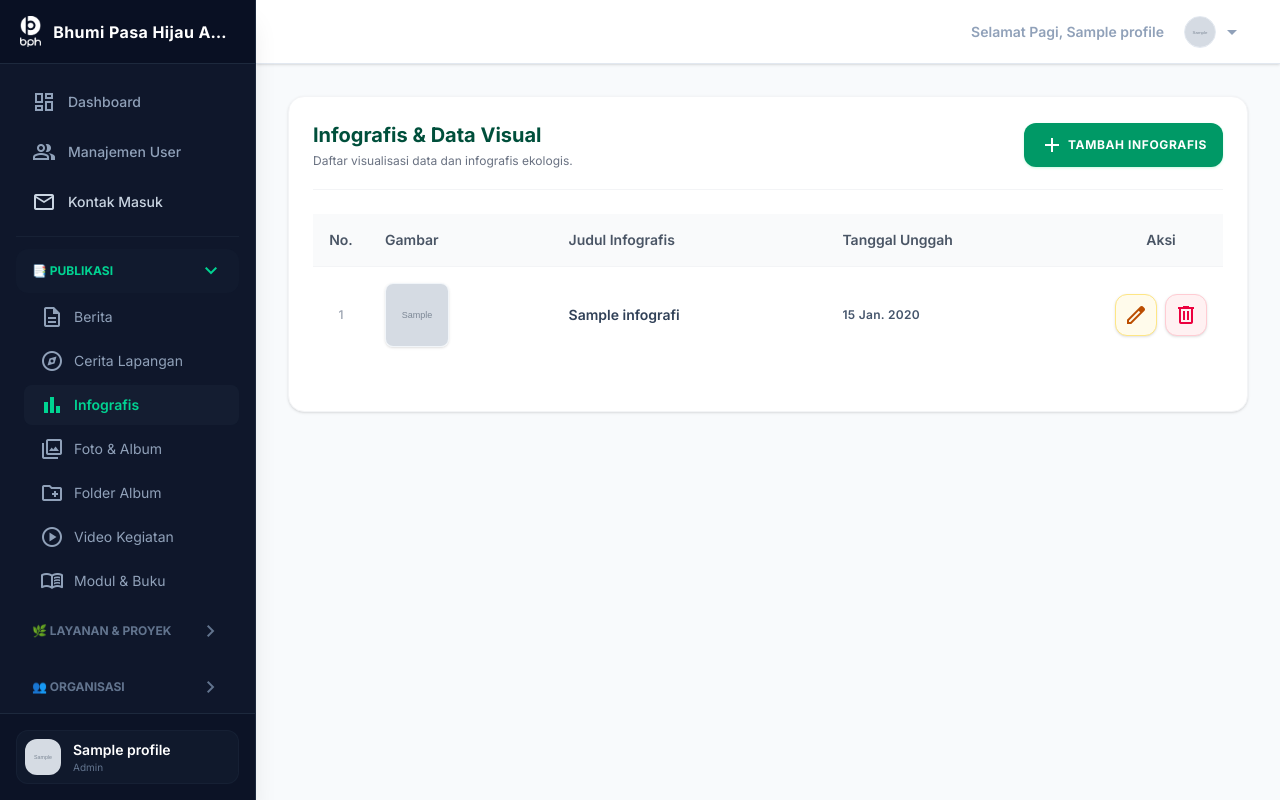
After one commit to ryansyah1661/bph-cp, a Django app: page /be/infografis/ in a window 1280 px wide. The commit adds this page. Run offline with Django 5.2, Linux system fonts and the light colour scheme; a user stored in the database is signed in; tables that the repository leaves empty hold one stand-in row (values such as "Sample post"); grey boxes marked "Sample" are stand-in pictures; parts of the project's set-up code (start-up, migrations or seed data) failed here and were passed over.

Commit message:
Add Infografis and Video models with CRUD functionality
- Created Infografis and Video models in models.py with necessary fields.
- Added corresponding views for listing, creating, updating, and deleting Infografis and Video.
- Updated urls.py to include routes for Infografis and Video management.
- Created templates for Infografis and Video forms and lists with appropriate styling and functionality.
- Implemented delete confirmation modals for both Infografis and Video.
- Updated base.html to accommodate new menu items for Infografis and Video.

```diff
--- a/core/templates/core/custom_admin/base.html
+++ b/core/templates/core/custom_admin/base.html
@@ -106,17 +106,20 @@
 
         <!-- PUBLIKASI MENU GROUP -->
         <div class="space-y-1 bph-menu-group-container">
-          <input type="checkbox" id="drop-publikasi" class="bph-dropdown-check" {% if 'article' in request.resolver_match.url_name or 'story' in request.resolver_match.url_name or 'gallery' in request.resolver_match.url_name or 'folder' in request.resolver_match.url_name %}checked{% endif %}>
-          <label for="drop-publikasi" class="bph-menu-toggle flex items-center justify-between w-full px-4 py-2.5 rounded-xl text-xs font-bold uppercase cursor-pointer hover:bg-slate-800 transition-all {% if 'article' in request.resolver_match.url_name or 'story' in request.resolver_match.url_name or 'gallery' in request.resolver_match.url_name or 'folder' in request.resolver_match.url_name %}text-emerald-400 bg-slate-800/20{% else %}text-slate-500{% endif %}">
+          <input type="checkbox" id="drop-publikasi" class="bph-dropdown-check" {% if 'article' in request.resolver_match.url_name or 'story' in request.resolver_match.url_name or 'gallery' in request.resolver_match.url_name or 'folder' in request.resolver_match.url_name or 'document' in request.resolver_match.url_name or 'infografis' in request.resolver_match.url_name or 'video' in request.resolver_match.url_name %}checked{% endif %}>
+          <label for="drop-publikasi" class="bph-menu-toggle flex items-center justify-between w-full px-4 py-2.5 rounded-xl text-xs font-bold uppercase cursor-pointer hover:bg-slate-800 transition-all {% if 'article' in request.resolver_match.url_name or 'story' in request.resolver_match.url_name or 'gallery' in request.resolver_match.url_name or 'folder' in request.resolver_match.url_name or 'document' in request.resolver_match.url_name or 'infografis' in request.resolver_match.url_name or 'video' in request.resolver_match.url_name %}text-emerald-400 bg-slate-800/20{% else %}text-slate-500{% endif %}">
             <span class="flex items-center gap-2.5 truncate">📑 Publikasi</span>
             <span class="material-symbols-outlined arrow-icon text-base flex-shrink-0">expand_more</span>
           </label>
 
           <ul class="bph-dropdown-content space-y-1 pl-2">
-            <li><a href="{% url 'article_list' %}" class="flex items-center gap-2.5 px-4 py-2 rounded-lg text-sm {% if 'article' in request.resolver_match.url_name %}text-emerald-400 bg-slate-800/40 font-semibold{% else %}text-slate-400 hover:text-slate-200{% endif %}"><span class="material-symbols-outlined text-lg">description</span> Artikel</a></li>
+            <li><a href="{% url 'article_list' %}" class="flex items-center gap-2.5 px-4 py-2 rounded-lg text-sm {% if 'article' in request.resolver_match.url_name %}text-emerald-400 bg-slate-800/40 font-semibold{% else %}text-slate-400 hover:text-slate-200{% endif %}"><span class="material-symbols-outlined text-lg">description</span> Berita</a></li>
             <li><a href="{% url 'story_list' %}" class="flex items-center gap-2.5 px-4 py-2 rounded-lg text-sm {% if 'story' in request.resolver_match.url_name %}text-emerald-400 bg-slate-800/40 font-semibold{% else %}text-slate-400 hover:text-slate-200{% endif %}"><span class="material-symbols-outlined text-lg">explore</span> Cerita Lapangan</a></li>
-            <li><a href="{% url 'gallery_admin_list' %}" class="flex items-center gap-2.5 px-4 py-2 rounded-lg text-sm {% if 'gallery' in request.resolver_match.url_name %}text-emerald-400 bg-slate-800/40 font-semibold{% else %}text-slate-400 hover:text-slate-200{% endif %}"><span class="material-symbols-outlined text-lg">collections</span> Galeri Foto</a></li>
+            <li><a href="{% url 'infografis_list' %}" class="flex items-center gap-2.5 px-4 py-2 rounded-lg text-sm {% if 'infografis' in request.resolver_match.url_name %}text-emerald-400 bg-slate-800/40 font-semibold{% else %}text-slate-400 hover:text-slate-200{% endif %}"><span class="material-symbols-outlined text-lg">bar_chart</span> Infografis</a></li>
+            <li><a href="{% url 'gallery_admin_list' %}" class="flex items-center gap-2.5 px-4 py-2 rounded-lg text-sm {% if 'gallery' in request.resolver_match.url_name %}text-emerald-400 bg-slate-800/40 font-semibold{% else %}text-slate-400 hover:text-slate-200{% endif %}"><span class="material-symbols-outlined text-lg">collections</span> Foto & Album</a></li>
             <li><a href="{% url 'folder_list' %}" class="flex items-center gap-2.5 px-4 py-2 rounded-lg text-sm {% if 'folder' in request.resolver_match.url_name %}text-emerald-400 bg-slate-800/40 font-semibold{% else %}text-slate-400 hover:text-slate-200{% endif %}"><span class="material-symbols-outlined text-lg">create_new_folder</span> Folder Album</a></li>
+            <li><a href="{% url 'video_list' %}" class="flex items-center gap-2.5 px-4 py-2 rounded-lg text-sm {% if 'video' in request.resolver_match.url_name %}text-emerald-400 bg-slate-800/40 font-semibold{% else %}text-slate-400 hover:text-slate-200{% endif %}"><span class="material-symbols-outlined text-lg">play_circle</span> Video Kegiatan</a></li>
+            <li><a href="{% url 'document_list' %}" class="flex items-center gap-2.5 px-4 py-2 rounded-lg text-sm {% if 'document' in request.resolver_match.url_name %}text-emerald-400 bg-slate-800/40 font-semibold{% else %}text-slate-400 hover:text-slate-200{% endif %}"><span class="material-symbols-outlined text-lg">menu_book</span> Modul & Buku</a></li>
           </ul>
         </div>
 
@@ -148,17 +151,7 @@
           </ul>
         </div>
 
-        <!-- UNDUHAN BERKAS MENU GROUP -->
-        <div class="space-y-1 mt-2 bph-menu-group-container">
-          <input type="checkbox" id="drop-unduhan" class="bph-dropdown-check" {% if 'document' in request.resolver_match.url_name %}checked{% endif %}>
-          <label for="drop-unduhan" class="bph-menu-toggle flex items-center justify-between w-full px-4 py-2.5 rounded-xl text-xs font-bold uppercase cursor-pointer hover:bg-slate-800 transition-all {% if 'document' in request.resolver_match.url_name %}text-emerald-400 bg-slate-800/20{% else %}text-slate-500{% endif %}">
-            <span class="flex items-center gap-2.5 truncate">📁 Unduhan Berkas</span>
-            <span class="material-symbols-outlined arrow-icon text-base flex-shrink-0">expand_more</span>
-          </label>
-          <ul class="bph-dropdown-content space-y-1 pl-2">
-            <li><a href="{% url 'document_list' %}" class="flex items-center gap-2.5 px-4 py-2 rounded-lg text-sm {% if 'document' in request.resolver_match.url_name %}text-emerald-400 bg-slate-800/40 font-semibold{% else %}text-slate-400 hover:text-slate-200{% endif %}"><span class="material-symbols-outlined text-lg">folder_open</span> Modul Dokumentasi</a></li>
-          </ul>
-        </div>
+
       </nav>
 
       <!-- FOOTER SIDEBAR PROFILE -->
--- /dev/null
+++ b/core/templates/core/custom_admin/infografis/infografis_list.html
@@ -0,0 +1,153 @@
+{% extends "core/custom_admin/base.html" %}
+
+{% block admin_content %}
+<style>
+  .bph-modal-overlay {
+    position: fixed;
+    top: 0;
+    left: 0;
+    width: 100%;
+    height: 100%;
+    background-color: rgba(15, 23, 42, 0.4);
+    backdrop-filter: blur(4px);
+    display: flex;
+    align-items: center;
+    justify-content: center;
+    z-index: 9999;
+    opacity: 0;
+    pointer-events: none;
+    transition: opacity 0.2s ease-in-out;
+  }
+
+  .bph-modal-overlay.active {
+    opacity: 1;
+    pointer-events: auto;
+  }
+
+  .bph-modal-overlay.active > div {
+    transform: scale(1);
+  }
+</style>
+
+<div class="bg-white p-6 rounded-2xl border border-gray-100 shadow-sm space-y-6">
+
+  <div class="flex justify-between items-center border-b border-gray-100 pb-5">
+    <div>
+      <h2 class="text-xl font-bold text-emerald-900">Infografis & Data Visual</h2>
+      <p class="text-xs text-gray-500 mt-1">Daftar visualisasi data dan infografis ekologis.</p>
+    </div>
+    <a href="{% url 'infografis_create' %}" class="bg-emerald-600 hover:bg-emerald-700 text-white text-xs font-bold px-4 py-2.5 rounded-xl uppercase tracking-wider transition flex items-center gap-1 shadow-sm shadow-emerald-100" style="text-decoration: none;">
+      <span class="material-symbols-outlined text-sm">add</span> Tambah Infografis
+    </a>
+  </div>
+
+  <div class="overflow-x-auto w-full">
+    <table class="w-full text-left border-collapse text-sm table-auto">
+      <thead>
+        <tr class="bg-gray-50 border-b border-gray-100 text-gray-600">
+          <th class="p-4 font-semibold w-14 text-center">No.</th>
+          <th class="p-4 font-semibold">Gambar</th>
+          <th class="p-4 font-semibold">Judul Infografis</th>
+          <th class="p-4 font-semibold">Tanggal Unggah</th>
+          <th class="p-4 font-semibold text-center w-28">Aksi</th>
+        </tr>
+      </thead>
+      <tbody class="text-gray-700 divide-y divide-gray-50">
+        {% for item in items %}
+        <tr class="hover:bg-slate-50/50 transition">
+          <td class="p-4 text-center align-middle font-medium text-gray-400 text-xs">
+            {% if is_paginated %}{{ page_obj.start_index|add:forloop.counter0 }}{% else %}{{ forloop.counter }}{% endif %}
+          </td>
+
+          <td class="p-4 align-middle">
+            {% if item.gambar %}
+              <img src="{{ item.gambar.url }}" alt="{{ item.judul }}" class="w-16 h-16 object-cover rounded-lg shadow-sm border border-slate-100">
+            {% else %}
+              <div class="w-16 h-16 bg-slate-100 rounded-lg flex items-center justify-center text-slate-400"><span class="material-symbols-outlined">image</span></div>
+            {% endif %}
+          </td>
+
+          <td class="p-4 font-semibold text-slate-700 align-middle text-sm transition">
+            <div class="line-clamp-2 leading-snug">{{ item.judul }}</div>
+          </td>
+
+          <td class="p-4 align-middle font-semibold text-slate-600 text-xs tracking-wide">
+            {{ item.tanggal_unggah }}
+          </td>
+
+          <td class="p-4 text-center align-middle whitespace-nowrap">
+            <div class="flex justify-center items-center gap-2">
+              <a href="{% url 'infografis_update' item.pk %}" title="Edit Infografis" class="inline-flex items-center justify-center bg-amber-50 hover:bg-amber-100 text-amber-700 p-2 rounded-xl border border-amber-200 shadow-sm transition">
+                <span class="material-symbols-outlined text-sm">edit</span>
+              </a>
+
+              <button type="button"
+                  class="trigger-delete-btn inline-flex items-center justify-center bg-rose-50 hover:bg-rose-100 text-rose-600 p-2 rounded-xl border border-rose-200 shadow-sm transition cursor-pointer"
+                  data-url="{% url 'infografis_delete' item.pk %}"
+                  data-name="{{ item.judul|escapejs }}"
+                  title="Hapus Infografis">
+                <span class="material-symbols-outlined text-sm">delete</span>
+              </button>
+            </div>
+          </td>
+        </tr>
+        {% empty %}
+        <tr>
+          <td colspan="5" class="p-8 text-center text-gray-400 font-medium">Belum ada infografis yang diunggah.</td>
+        </tr>
+        {% endfor %}
+      </tbody>
+    </table>
+  </div>
+
+  {% include 'core/custom_admin/partials/pagination.html' %}
+
+  <div id="delete-modal" class="bph-modal-overlay">
+    <div class="bg-white rounded-2xl max-w-lg w-full p-10 shadow-2xl border border-slate-100 text-center scale-95 transition-transform duration-200">
+      <span class="material-symbols-outlined text-rose-500 text-6xl mb-4">warning</span>
+      <h3 class="text-2xl font-extrabold mb-4 text-slate-900 tracking-wide">Hapus Infografis?</h3>
+      <p class="text-base text-slate-500 mb-8 leading-relaxed px-4">Apakah Anda yakin ingin menghapus infografis <span id="modal-item-name" class="font-bold text-slate-800"></span>? Berkas ini akan dihapus permanen dari sistem.</p>
+
+      <form id="delete-form" method="post" action="">
+        {% csrf_token %}
+        <div class="flex gap-4 px-2">
+          <button type="button" id="btn-delete-cancel" class="flex-1 py-3 rounded-xl border border-slate-200 text-sm font-bold cursor-pointer text-slate-600 bg-white hover:bg-slate-50 transition tracking-wide">Batal</button>
+          <button type="submit" class="flex-1 py-3 rounded-xl bg-rose-600 hover:bg-rose-700 text-white text-sm font-extrabold cursor-pointer border-none shadow-sm transition tracking-wide">Ya, Hapus</button>
+        </div>
+      </form>
+    </div>
+  </div>
+
+</div>
+{% endblock %}
+
+{% block extra_js %}
+<script>
+  document.addEventListener('DOMContentLoaded', () => {
+    const deleteModal = document.getElementById('delete-modal');
+    const deleteForm = document.getElementById('delete-form');
+    const itemNameSpan = document.getElementById('modal-item-name');
+    const cancelBtn = document.getElementById('btn-delete-cancel');
+    const deleteTriggers = document.querySelectorAll('.trigger-delete-btn');
+
+    deleteTriggers.forEach(btn => {
+      btn.addEventListener('click', function() {
+        const deleteUrl = this.getAttribute('data-url');
+        const itemName = this.getAttribute('data-name');
+
+        deleteForm.setAttribute('action', deleteUrl);
+        itemNameSpan.textContent = `"${itemName}"`;
+        deleteModal.classList.add('active');
+      });
+    });
+
+    if (cancelBtn) {
+      cancelBtn.onclick = () => deleteModal.classList.remove('active');
+    }
+
+    deleteModal.addEventListener('click', function(e) {
+      if (e.target === this) deleteModal.classList.remove('active');
+    });
+  });
+</script>
+{% endblock %}
--- a/core/urls.py
+++ b/core/urls.py
@@ -110,6 +110,18 @@ urlpatterns = [
     path('be/team/<int:pk>/edit/', views.TeamUpdateView.as_view(), name='team_update'),
     path('be/team/<int:pk>/delete/', views.team_delete_view, name='team_delete'),
 
+    # URL ROUTING CRUD INFOGRAFIS
+    path('be/infografis/', views.InfografisListView.as_view(), name='infografis_list'),
+    path('be/infografis/add/', views.InfografisCreateView.as_view(), name='infografis_create'),
+    path('be/infografis/<int:pk>/edit/', views.InfografisUpdateView.as_view(), name='infografis_update'),
+    path('be/infografis/<int:pk>/delete/', views.infografis_delete_view, name='infografis_delete'),
+
+    # URL ROUTING CRUD VIDEO KEGIATAN
+    path('be/video/', views.VideoListView.as_view(), name='video_list'),
+    path('be/video/add/', views.VideoCreateView.as_view(), name='video_create'),
+    path('be/video/<int:pk>/edit/', views.VideoUpdateView.as_view(), name='video_update'),
+    path('be/video/<int:pk>/delete/', views.video_delete_view, name='video_delete'),
+
     # URL ROUTING API PROVINCES GEOJSON UNTUK PETA
     path('api/provinces-geojson/', views.provinces_geojson_api, name='provinces_geojson'),
 
--- a/core/views.py
+++ b/core/views.py
@@ -14,7 +14,7 @@ from django.core.mail import send_mail
 from django.conf import settings
 from django.core.serializers import serialize
 from django.http import HttpResponse
-from .models import Article, Project, Client, Story, Service, Location, Category, Modul, ContactMessage, Gallery, Profile, Folder, TeamMember
+from .models import Article, Project, Client, Story, Service, Location, Category, Modul, ContactMessage, Gallery, Profile, Folder, TeamMember, Infografis, Video
 
 # ==========================================
 # JALUR FRONTEND WEBSITE (NAVBAR & MENU)
@@ -840,6 +840,89 @@ def team_delete_view(request, pk):
         messages.success(request, 'Anggota tim berhasil dihapus!')
     return redirect('team_list')
 
+# ==========================================
+# 10d. MANAGEMENT INFOGRAFIS
+# ==========================================
+class InfografisListView(AdminRequiredMixin, ListView):
+    model = Infografis
+    template_name = 'core/custom_admin/infografis/infografis_list.html'
+    context_object_name = 'items'
+    paginate_by = 10
+
+    def get_queryset(self):
+        return Infografis.objects.all().order_by('-tanggal_unggah', '-id')
+
+class InfografisCreateView(AdminRequiredMixin, CreateView):
+    model = Infografis
+    template_name = 'core/custom_admin/infografis/infografis_form.html'
+    fields = ['judul', 'gambar']
+    success_url = reverse_lazy('infografis_list')
+
+    def form_valid(self, form):
+        messages.success(self.request, 'Infografis baru berhasil ditambahkan!')
+        return super().form_valid(form)
+
+class InfografisUpdateView(AdminRequiredMixin, UpdateView):
+    model = Infografis
+    template_name = 'core/custom_admin/infografis/infografis_form.html'
+    fields = ['judul', 'gambar']
+    success_url = reverse_lazy('infografis_list')
+
+    def form_valid(self, form):
+        messages.success(self.request, 'Data infografis berhasil diperbarui!')
+        return super().form_valid(form)
+
+@login_required(login_url='/be/login/')
+@user_passes_test(lambda u: u.is_staff, login_url='/be/login/')
+def infografis_delete_view(request, pk):
+    item = get_object_or_404(Infografis, pk=pk)
+    if request.method == 'POST':
+        item.delete()
+        messages.success(request, 'Infografis berhasil dihapus!')
+    return redirect('infografis_list')
+
+
+# ==========================================
+# 10e. MANAGEMENT VIDEO KEGIATAN
+# ==========================================
+class VideoListView(AdminRequiredMixin, ListView):
+    model = Video
+    template_name = 'core/custom_admin/video/video_list.html'
+    context_object_name = 'items'
+    paginate_by = 10
+
+    def get_queryset(self):
+        return Video.objects.all().order_by('-tanggal_unggah', '-id')
+
+class VideoCreateView(AdminRequiredMixin, CreateView):
+    model = Video
+    template_name = 'core/custom_admin/video/video_form.html'
+    fields = ['judul', 'url_video']
+    success_url = reverse_lazy('video_list')
+
+    def form_valid(self, form):
+        messages.success(self.request, 'Video baru berhasil ditambahkan!')
+        return super().form_valid(form)
+
+class VideoUpdateView(AdminRequiredMixin, UpdateView):
+    model = Video
+    template_name = 'core/custom_admin/video/video_form.html'
+    fields = ['judul', 'url_video']
+    success_url = reverse_lazy('video_list')
+
+    def form_valid(self, form):
+        messages.success(self.request, 'Data video berhasil diperbarui!')
+        return super().form_valid(form)
+
+@login_required(login_url='/be/login/')
+@user_passes_test(lambda u: u.is_staff, login_url='/be/login/')
+def video_delete_view(request, pk):
+    item = get_object_or_404(Video, pk=pk)
+    if request.method == 'POST':
+        item.delete()
+        messages.success(request, 'Video berhasil dihapus!')
+    return redirect('video_list')
+
 
 ## ==========================================
 # PROTEKSI KHUSUS SUPERUSER
```
Also changed, not shown: core/models.py (+26 -0 lines), core/templates/core/custom_admin/infografis/infografis_form.html (added, +59 -0 lines), core/templates/core/custom_admin/video/video_form.html (added, +55 -0 lines), core/templates/core/custom_admin/video/video_list.html (added, +151 -0 lines), core/migrations/0025_infografis_video.py (added).
